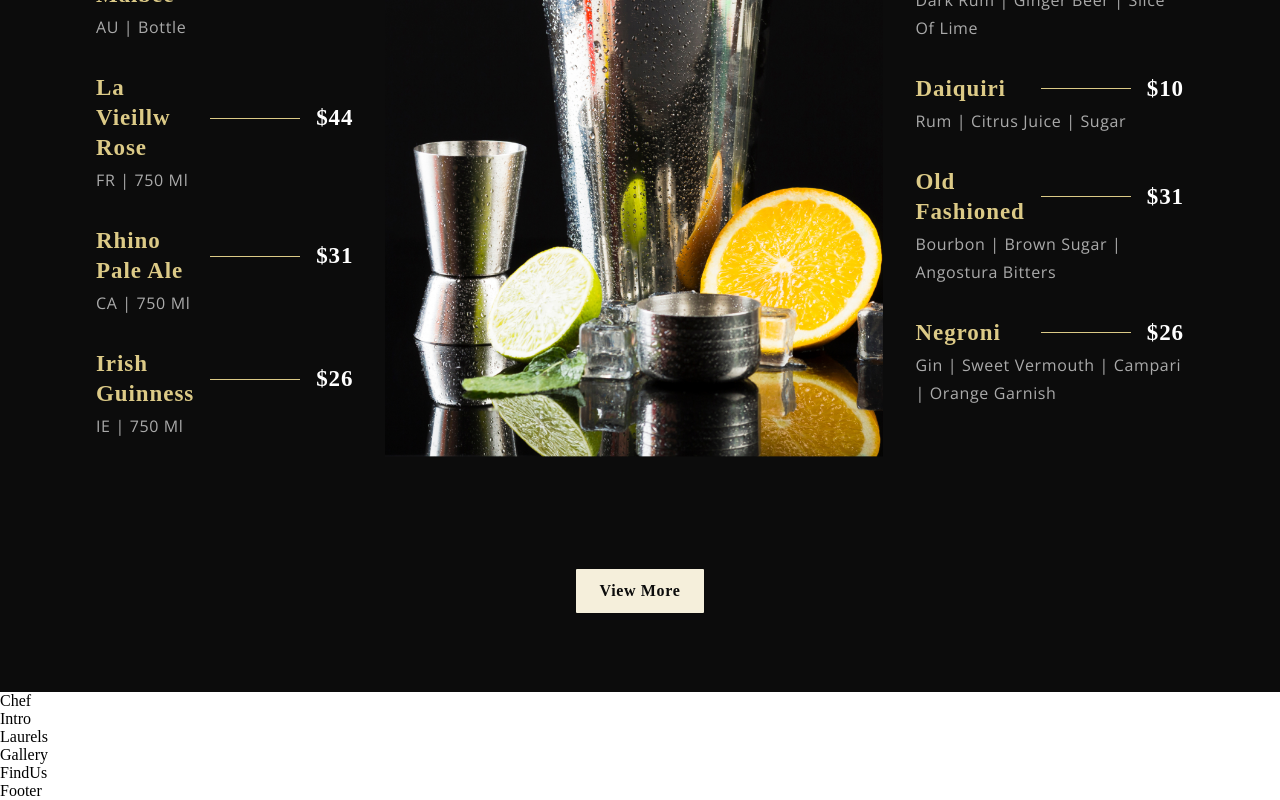
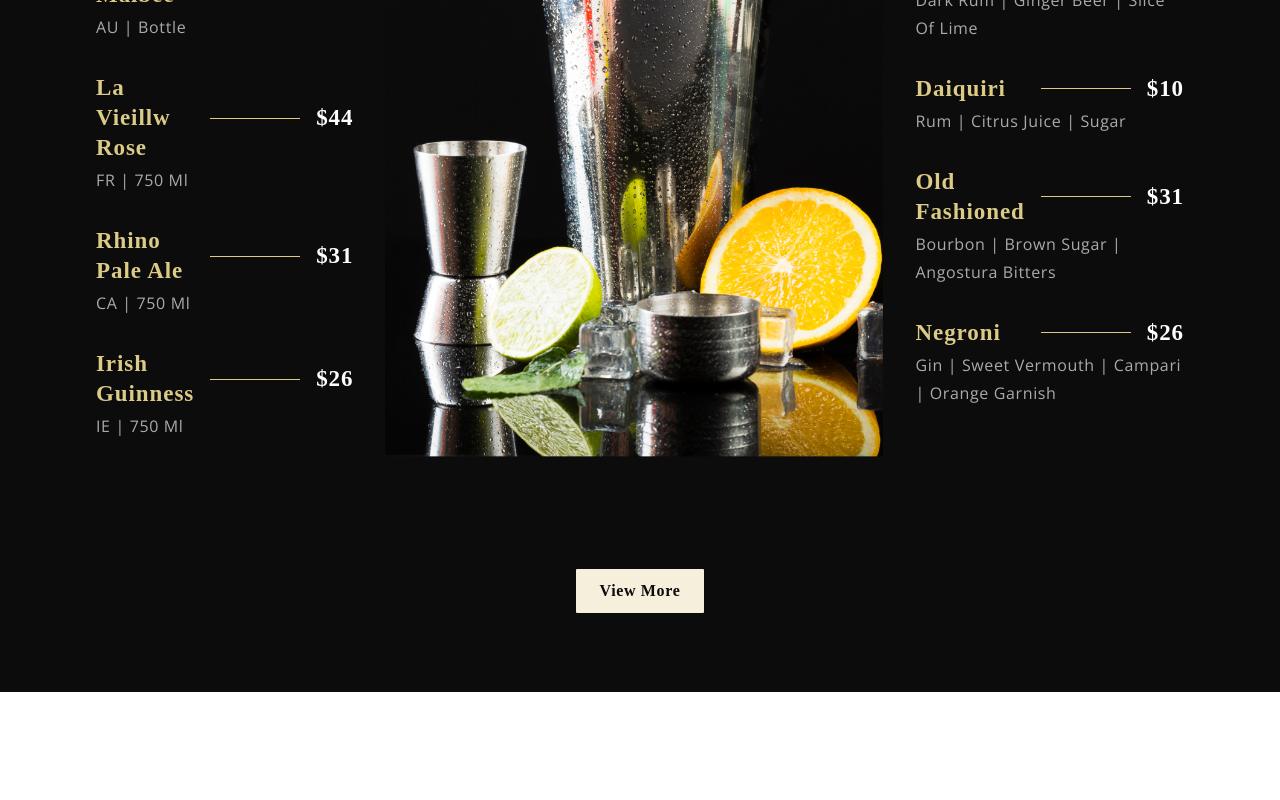
Before and after one commit to HuniaNad/restaurant-frontend-ui, a React (Create React App) app: page / in a window 1280 px wide. Shown: the part 2655-3455 px from the top of the page. After the commit the page ends 3347 px from the top, so only its background shows below. Built offline with nearby package versions, Linux system fonts and the light colour scheme; a web font is replaced by a local one.

Commit message:
fix: unfinished components removed

```diff
--- a/src/App.js
+++ b/src/App.js
@@ -10,12 +10,12 @@ const App = () => (
     <Header />
     <AboutUs />
     <SpecialMenu />
-    <Chef />
+    {/* <Chef />
     <Intro />
     <Laurels />
     <Gallery />
     <FindUs />
-    <Footer />
+    <Footer /> */}
   </div>
 );
 
```
